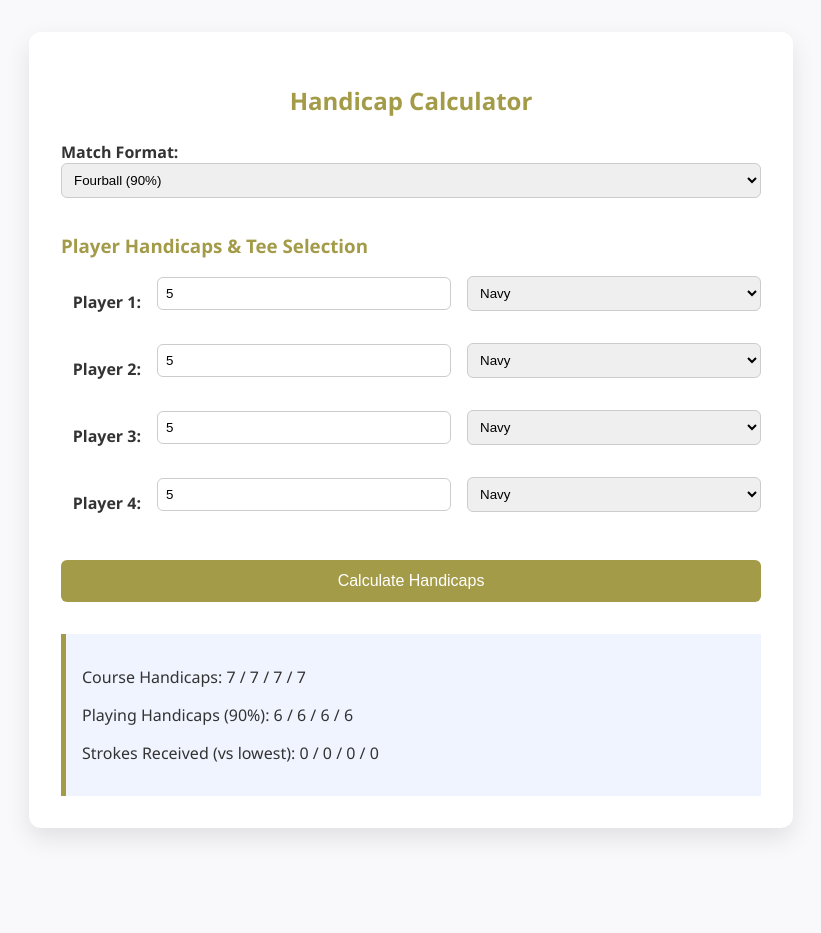
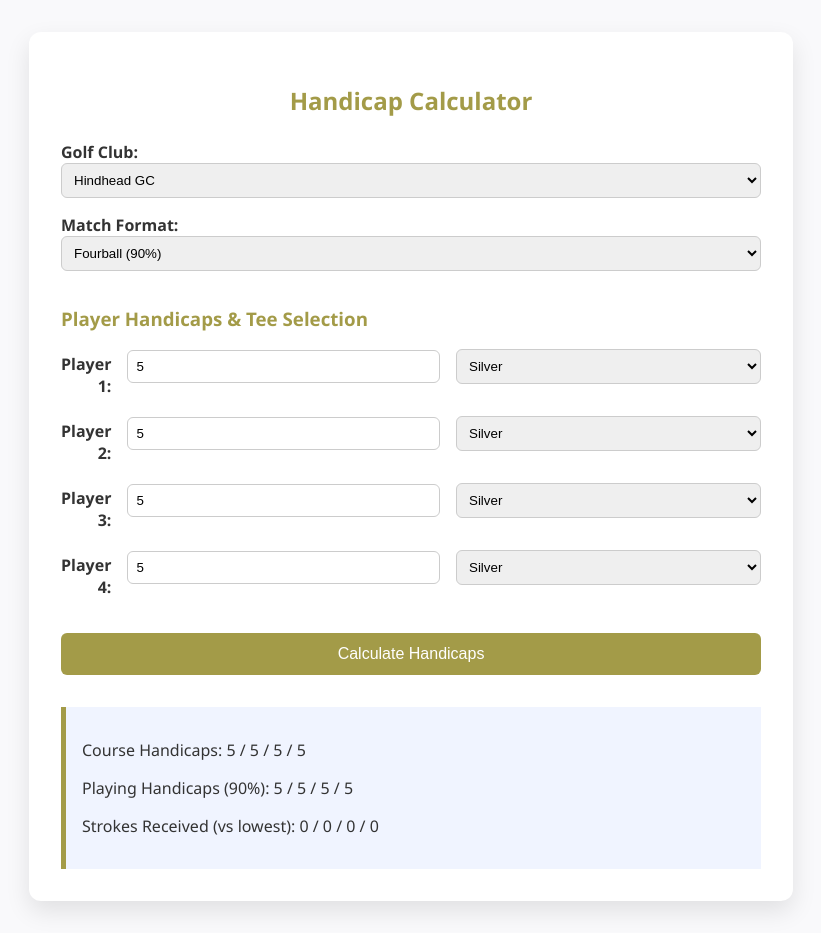
Before and after one commit to DTalbot8/HandicapGen, a plain HTML site: page index.html in a window 1280 px wide. Both pictures are taken after typing "5", "5", "5", "5" into the empty fields and a click on the button "Calculate Handicaps". Shown: the whole page, without its empty margins (229-1050 px from the left). Before the commit the page ends 860 px from the top, so only its background shows below. Drawn offline with Linux system fonts and the light colour scheme.

Commit message:
Update index.html

```diff
--- a/index.html
+++ b/index.html
@@ -50,9 +50,6 @@
       margin-bottom: 0;
       align-self: center;
     }
-    .player-row input, .player-row select {
-      flex: 1;
-    }
     button {
       background: #a39b48;
       color: white;
@@ -79,6 +76,12 @@
   <div class="container">
     <h2>Handicap Calculator</h2>
 
+    <label for="club">Golf Club:</label>
+    <select id="club" onchange="populateTees()">
+      <option value="hindhead">Hindhead GC</option>
+      <option value="farnham">Farnham GC</option>
+    </select>
+
     <label for="format">Match Format:</label>
     <select id="format" onchange="togglePlayers()">
       <option value="fourball">Fourball (90%)</option>
@@ -91,34 +94,22 @@
     <div id="player1" class="player-row">
       <label>Player 1:</label>
       <input type="number" step="0.1" id="p1" placeholder="Handicap Index">
-      <select id="tee1">
-        <option value="navy">Navy</option>
-        <option value="red">Red</option>
-      </select>
+      <select id="tee1"></select>
     </div>
     <div id="player2" class="player-row">
       <label>Player 2:</label>
       <input type="number" step="0.1" id="p2" placeholder="Handicap Index">
-      <select id="tee2">
-        <option value="navy">Navy</option>
-        <option value="red">Red</option>
-      </select>
+      <select id="tee2"></select>
     </div>
     <div id="player3" class="player-row">
       <label>Player 3:</label>
       <input type="number" step="0.1" id="p3" placeholder="Handicap Index">
-      <select id="tee3">
-        <option value="navy">Navy</option>
-        <option value="red">Red</option>
-      </select>
+      <select id="tee3"></select>
     </div>
     <div id="player4" class="player-row">
       <label>Player 4:</label>
       <input type="number" step="0.1" id="p4" placeholder="Handicap Index">
-      <select id="tee4">
-        <option value="navy">Navy</option>
-        <option value="red">Red</option>
-      </select>
+      <select id="tee4"></select>
     </div>
 
     <button onclick="calculate()">Calculate Handicaps</button>
@@ -127,24 +118,49 @@
   </div>
 
   <script>
-    const teeData = {
-      navy: { slope: 125, cr: 71.3, par: 70 },
-      red: { slope: 127, cr: 72.2, par: 72 }
+    // Define club and tee data
+    const clubs = {
+      hindhead: {
+        silver: { slope: 121, cr: 69.9, par: 70, name: 'Silver' },
+        navy:   { slope: 125, cr: 71.3, par: 70, name: 'Navy' }
+      },
+      farnham: {
+        silver: { slope: 136, cr: 72.5, par: 72, name: 'Silver' },
+        purple: { slope: 130, cr: 70.8, par: 72, name: 'Purple' }
+      }
     };
 
+    // Populate tee selects based on chosen club
+    function populateTees() {
+      const clubKey = document.getElementById('club').value;
+      const tees = clubs[clubKey];
+      const teeOptions = Object.entries(tees)
+        .map(([key, data]) => `<option value="${key}">${data.name}</option>`)
+        .join('');
+
+      ['tee1','tee2','tee3','tee4'].forEach(id => {
+        document.getElementById(id).innerHTML = teeOptions;
+      });
+    }
+
+    // Toggle player inputs and repopulate tees
     function togglePlayers() {
+      populateTees();
       const format = document.getElementById('format').value;
       const isSingles = format === 'matchplay';
       document.getElementById('player3').style.display = isSingles ? 'none' : 'flex';
       document.getElementById('player4').style.display = isSingles ? 'none' : 'flex';
     }
 
-    function calculateCourseHandicap(index, teeKey) {
-      const { slope, cr, par } = teeData[teeKey];
+    // Calculate course handicap for an index and tee
+    function calculateCourseHandicap(index, clubKey, teeKey) {
+      const { slope, cr, par } = clubs[clubKey][teeKey];
       return index * (slope / 113) + (cr - par);
     }
 
+    // Main calculation flow
     function calculate() {
+      const clubKey = document.getElementById('club').value;
       const format = document.getElementById('format').value;
       const isSingles = format === 'matchplay';
 
@@ -154,7 +170,6 @@
         isSingles ? null : parseFloat(document.getElementById('p3').value),
         isSingles ? null : parseFloat(document.getElementById('p4').value)
       ];
-
       const tees = [
         document.getElementById('tee1').value,
         document.getElementById('tee2').value,
@@ -162,39 +177,48 @@
         isSingles ? null : document.getElementById('tee4').value
       ];
 
-      if (hi.slice(0, isSingles ? 2 : 4).some(h => isNaN(h))) {
+      const count = isSingles ? 2 : 4;
+      if (hi.slice(0, count).some(h => isNaN(h))) {
         document.getElementById('result').innerText = "Please enter all handicaps.";
         return;
       }
 
-      const ch = hi.map((h, i) => h !== null ? Math.round(calculateCourseHandicap(h, tees[i])) : null);
+      const ch = hi.map((h, i) => h !== null ? Math.round(calculateCourseHandicap(h, clubKey, tees[i])) : null);
       let output = `<p>Course Handicaps: ${ch.filter(v => v !== null).join(' / ')}</p>`;
 
       if (format === 'fourball') {
         const ph = ch.map(x => x !== null ? Math.round(x * 0.9) : null);
         const min = Math.min(...ph.filter(x => x !== null));
         const shots = ph.map(p => p !== null ? p - min : null);
-        output += `<p>Playing Handicaps (90%): ${ph.join(' / ')}</p><p>Strokes Received (vs lowest): ${shots.join(' / ')}</p>`;
+        output += `<p>Playing Handicaps (90%): ${ph.join(' / ')}</p>`;
+        output += `<p>Strokes Received (vs lowest): ${shots.join(' / ')}</p>`;
       } else if (format === 'foursomes') {
         const a = Math.round((ch[0] + ch[1]) * 0.5);
         const b = Math.round((ch[2] + ch[3]) * 0.5);
         const min = Math.min(a, b);
-        output += `<p>Team A: ${a}, Team B: ${b}</p><p>Strokes Received: A ${a - min}, B ${b - min}</p>`;
+        output += `<p>Team A: ${a}, Team B: ${b}</p>`;
+        output += `<p>Strokes Received: A ${a - min}, B ${b - min}</p>`;
       } else if (format === 'greensomes') {
         const a = Math.round(ch[0] * 0.6 + ch[1] * 0.4);
         const b = Math.round(ch[2] * 0.6 + ch[3] * 0.4);
         const min = Math.min(a, b);
-        output += `<p>Team A: ${a}, Team B: ${b}</p><p>Strokes Received: A ${a - min}, B ${b - min}</p>`;
+        output += `<p>Team A: ${a}, Team B: ${b}</p>`;
+        output += `<p>Strokes Received: A ${a - min}, B ${b - min}</p>`;
       } else if (format === 'matchplay') {
         const min = Math.min(ch[0], ch[1]);
         const shots = [ch[0] - min, ch[1] - min];
-        output += `<p>Playing Handicaps (100%): ${ch[0]} / ${ch[1]}</p><p>Strokes Received (vs lowest): ${shots.join(' / ')}</p>`;
+        output += `<p>Playing Handicaps (100%): ${ch[0]} / ${ch[1]}</p>`;
+        output += `<p>Strokes Received (vs lowest): ${shots.join(' / ')}</p>`;
       }
 
       document.getElementById('result').innerHTML = output;
     }
 
-    window.onload = togglePlayers;
+    // On load, populate tees for default club then set player visibility
+    window.onload = () => {
+      populateTees();
+      togglePlayers();
+    };
   </script>
 </body>
 </html>
```
